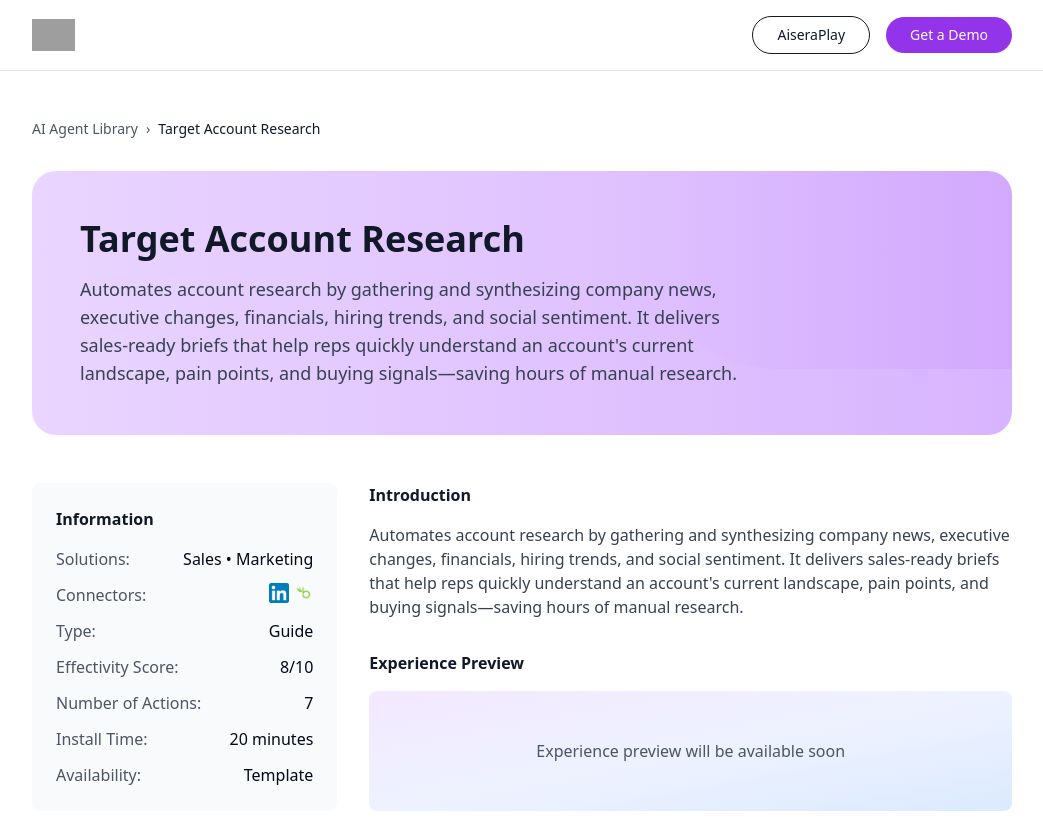
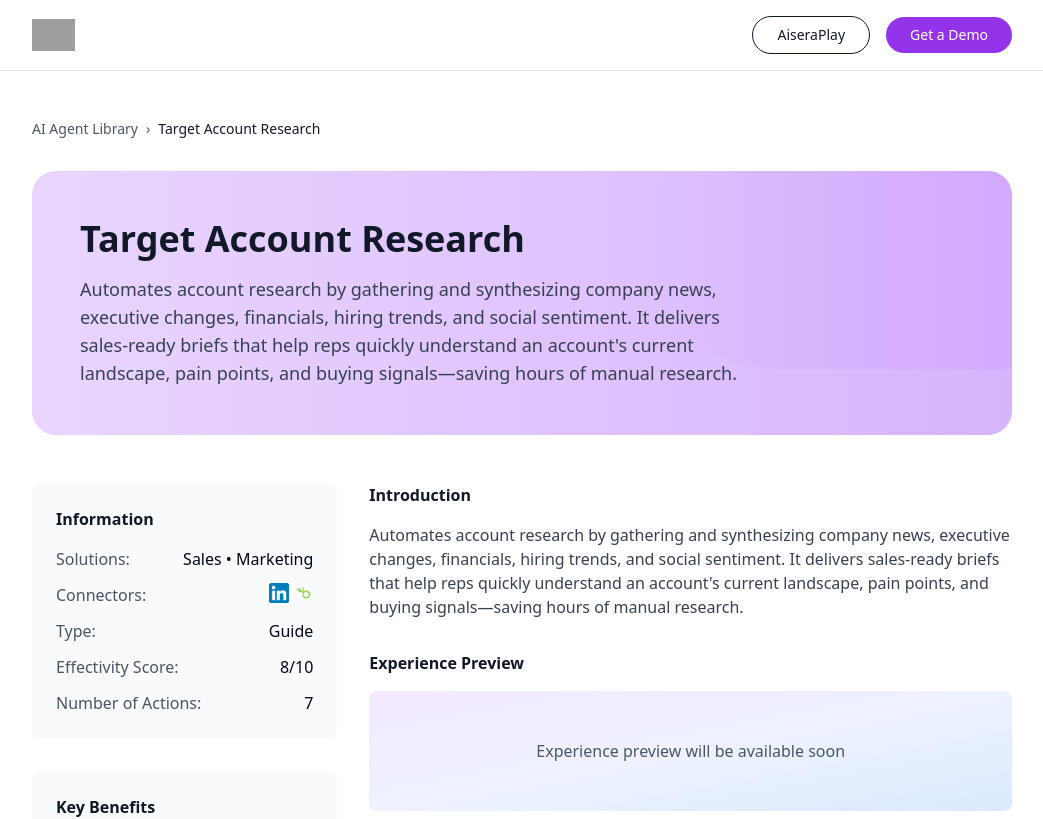
Before and after one commit to kabeer97/agent-library, a React (Vite) app: page /target-account-research in a window 1280 px wide. Shown: the top 819 px of the page, without its empty margins (118-1161 px from the left). Built offline with nearby package versions, Linux system fonts and the light colour scheme; grey boxes are pictures that could not be loaded.

Commit message:
Refactor Target Account Research page
Remove "Install Time" and "Availability" fields from the Target Account Research page.

```diff
--- a/src/pages/TargetAccountResearch.tsx
+++ b/src/pages/TargetAccountResearch.tsx
@@ -68,16 +68,6 @@ const TargetAccountResearch = () => {
                 <div className="flex justify-between">
                   <span className="text-gray-600">Number of Actions:</span>
                   <span className="font-medium">7</span>
-                </div>
-
-                <div className="flex justify-between">
-                  <span className="text-gray-600">Install Time:</span>
-                  <span className="font-medium">20 minutes</span>
-                </div>
-
-                <div className="flex justify-between">
-                  <span className="text-gray-600">Availability:</span>
-                  <span className="font-medium">Template</span>
                 </div>
               </div>
             </div>
```
